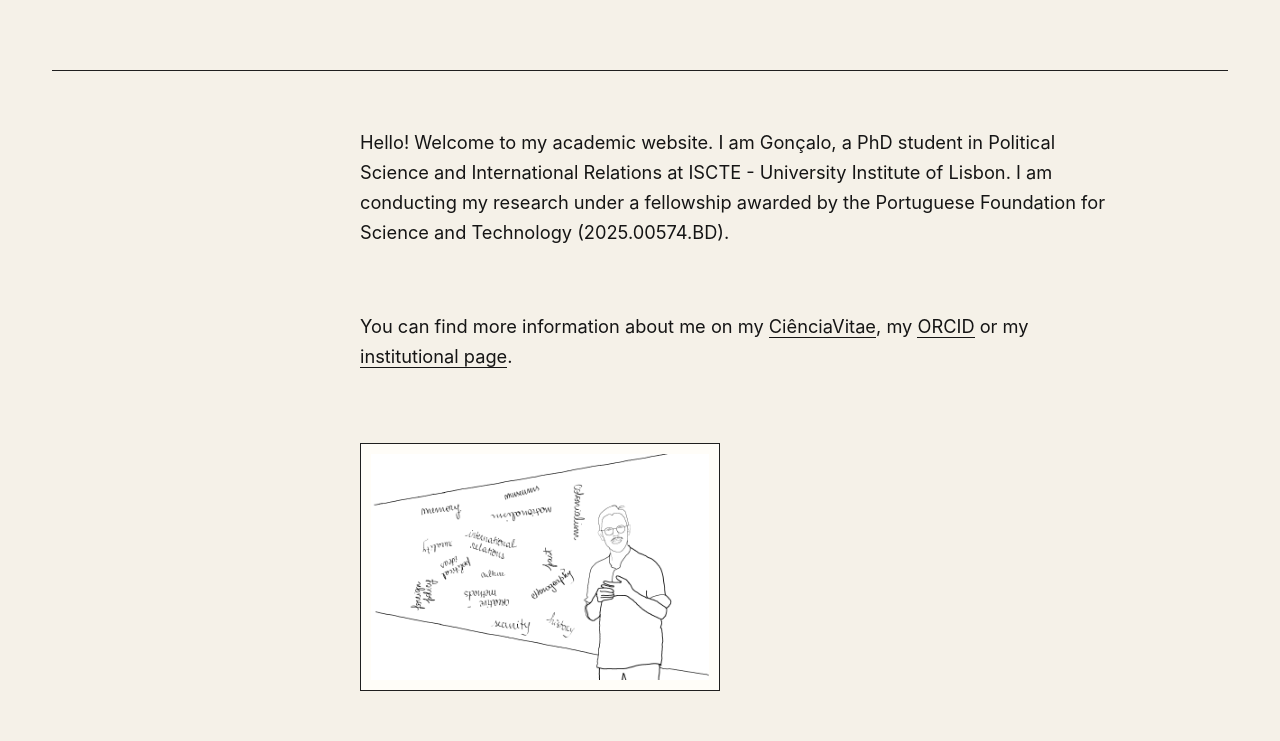
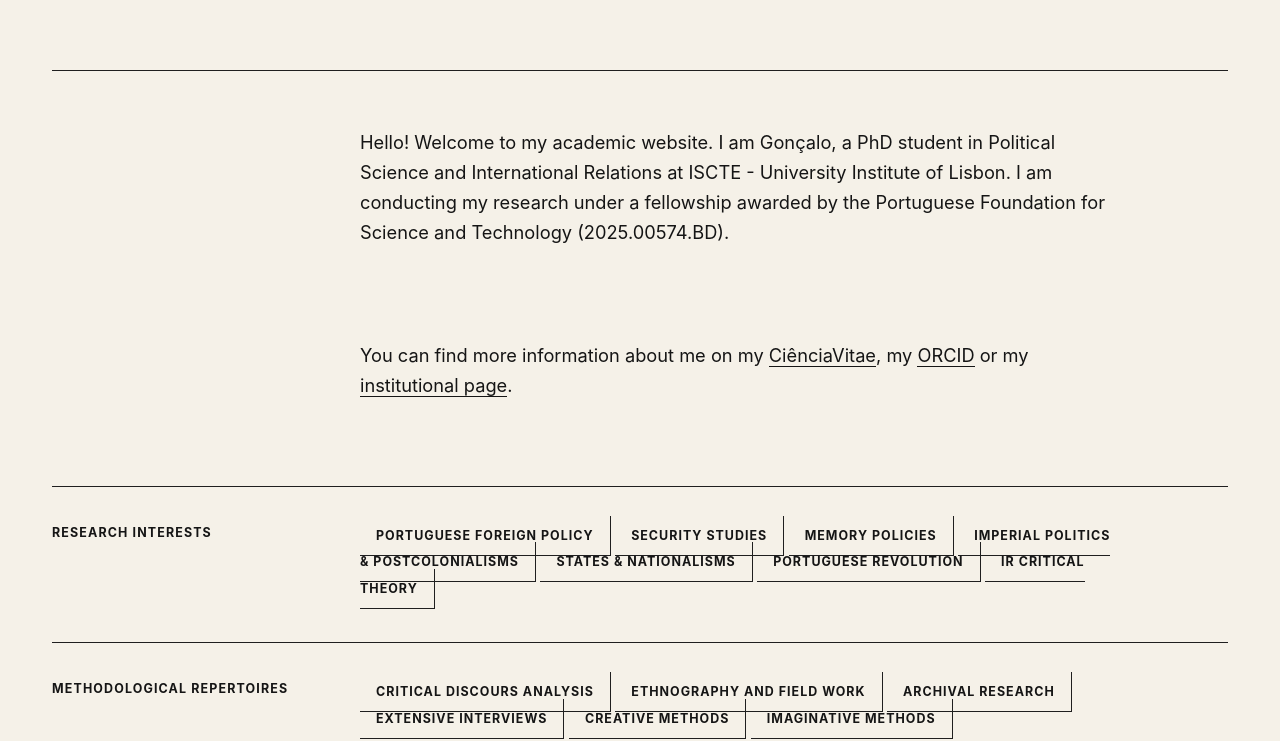
Before and after one commit to gcmargato/gcmargato.github.io, a plain HTML site: page index.html in a window 1280 px wide. Shown: the part 89-830 px from the top of the page. Drawn offline with Linux system fonts and the light colour scheme.

Commit message:
Remove profile image from index.html
Removed the profile image from the HTML section.

```diff
--- a/index.html
+++ b/index.html
@@ -35,7 +35,6 @@
         my <a href="https://orcid.org/0000-0002-6248-3947" target="_blank" rel="noopener noreferrer">ORCID</a> or my
         <a href="https://ciencia.iscte-iul.pt/authors/goncalo-margato/cv" target="_blank" rel="noopener noreferrer">institutional page</a>.
       </p>
-      <img src="coloniality2.jpg" alt="Critical tours at the Popular Art Museum" class="profile-image">
 
     </section>
 
```
